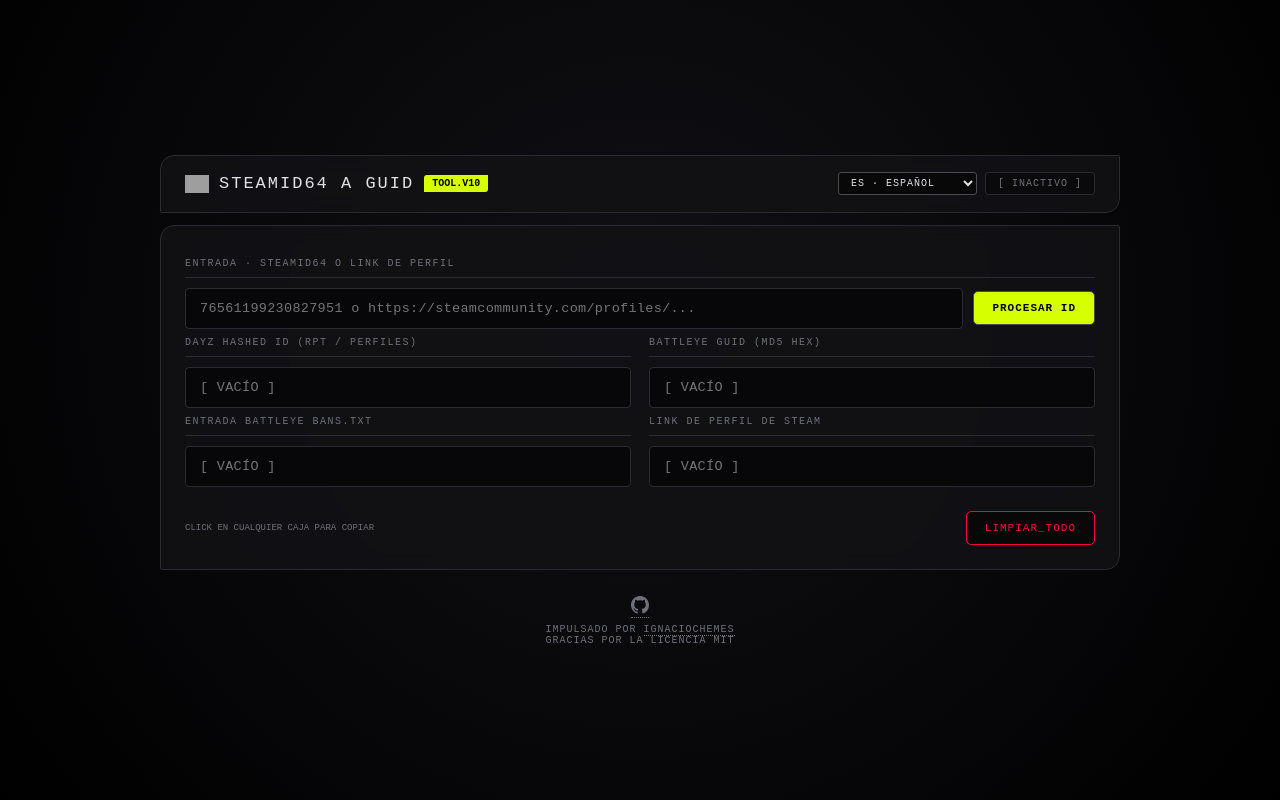
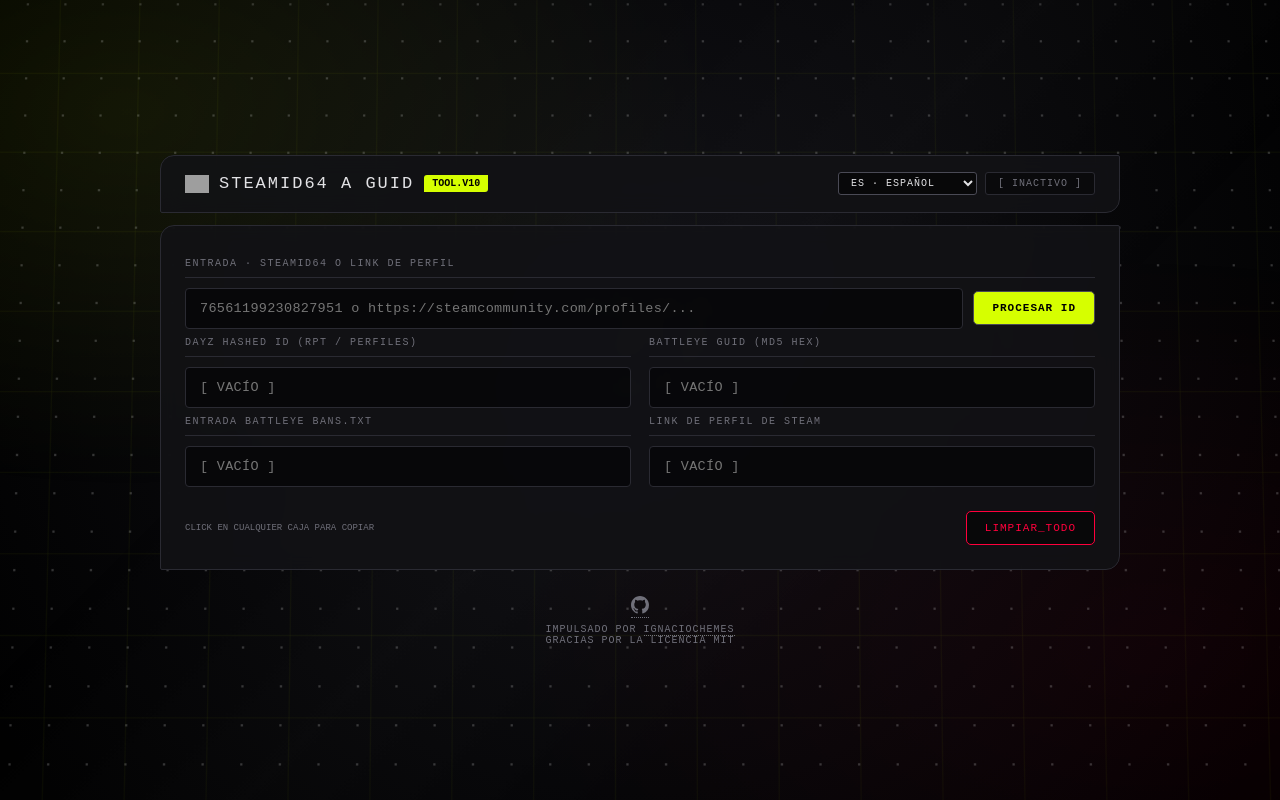
Before and after one commit to SurvivorF-Eliana/SteamID-to-GUID-HTML-Tool, a plain HTML site: page index.html in a window 1280 px wide. Drawn offline with Linux system fonts and the light colour scheme; grey boxes are pictures that could not be loaded; a web font is replaced by a local one.

Commit message:
Add layered scroll parallax background

```diff
--- a/index.html
+++ b/index.html
@@ -7,6 +7,62 @@
   <link rel="icon" id="favicon" type="image/png" href="https://raw.githubusercontent.com/SurvivorF-Eliana/DZ-ServerZ/main/Logos/Mines/e_Logo1.png">
   <link href="https://fonts.googleapis.com/css2?family=Host+Grotesk:wght@300;400;500;600&display=swap" rel="stylesheet">
   <style>
+  <style>
+    /* Ambient parallax backdrop: decorative only, UI stays on its own layer. */
+    body { position: relative; isolation: isolate; overflow-x: hidden; }
+    body::before,
+    body::after {
+      content: "";
+      position: fixed;
+      inset: -14vh -8vw;
+      z-index: -1;
+      pointer-events: none;
+      will-change: transform;
+    }
+    body::before {
+      background:
+        radial-gradient(ellipse at 18% 24%, rgba(214,255,0,.075), transparent 32%),
+        radial-gradient(ellipse at 82% 72%, rgba(255,0,60,.055), transparent 35%),
+        linear-gradient(135deg, transparent 35%, rgba(255,255,255,.018) 50%, transparent 65%);
+      transform: translate3d(0,0,0) scale(1.08);
+    }
+    body::after {
+      opacity: .36;
+      background-image:
+        linear-gradient(rgba(214,255,0,.10) 1px, transparent 1px),
+        linear-gradient(90deg, rgba(214,255,0,.10) 1px, transparent 1px),
+        radial-gradient(circle, rgba(255,255,255,.55) 0.7px, transparent .9px);
+      background-size: 72px 72px, 72px 72px, 34px 34px;
+      mask-image: linear-gradient(to bottom, transparent, #000 18%, #000 82%, transparent);
+      transform: translate3d(0,0,0) perspective(900px) rotateX(2deg) scale(1.12);
+    }
+    .wrap { position: relative; z-index: 1; }
+    @supports (animation-timeline: scroll()) {
+      @media (prefers-reduced-motion: no-preference) {
+        body::before {
+          animation: ambient-drift linear both;
+          animation-timeline: scroll(root);
+        }
+        body::after {
+          animation: grid-drift linear both;
+          animation-timeline: scroll(root);
+        }
+        @keyframes ambient-drift {
+          from { transform: translate3d(0, -2.5vh, 0) scale(1.08); }
+          to   { transform: translate3d(0, 2.5vh, 0) scale(1.08); }
+        }
+        @keyframes grid-drift {
+          from { transform: translate3d(0, -5vh, 0) perspective(900px) rotateX(2deg) scale(1.12); }
+          to   { transform: translate3d(0, 5vh, 0) perspective(900px) rotateX(2deg) scale(1.12); }
+        }
+      }
+    }
+    @media (max-width: 760px) {
+      body::after { opacity: .20; background-size: 56px 56px, 56px 56px, 30px 30px; }
+    }
+    @media (prefers-reduced-motion: reduce) {
+      body::before, body::after { animation: none !important; }
+    }
     :root {
       --bg: #050506;
       --panel: rgba(18, 18, 22, 0.9);
```
